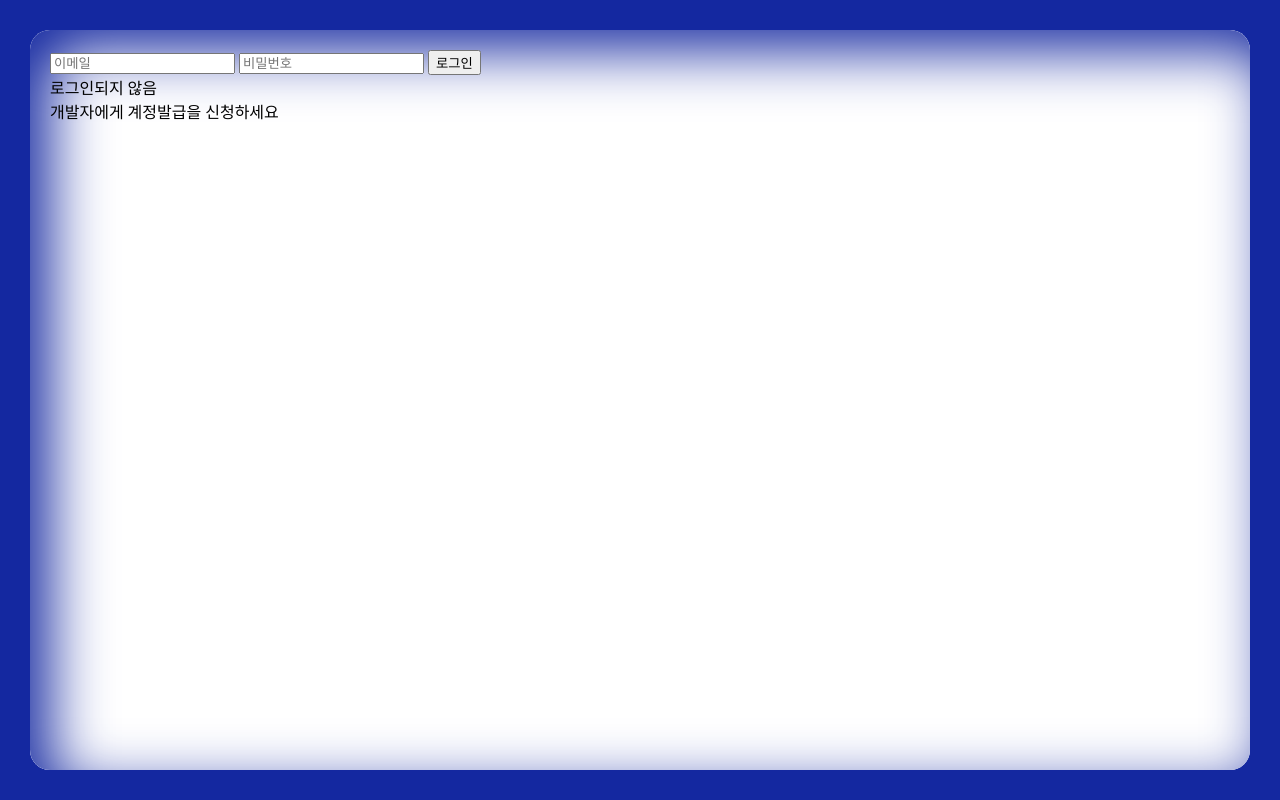
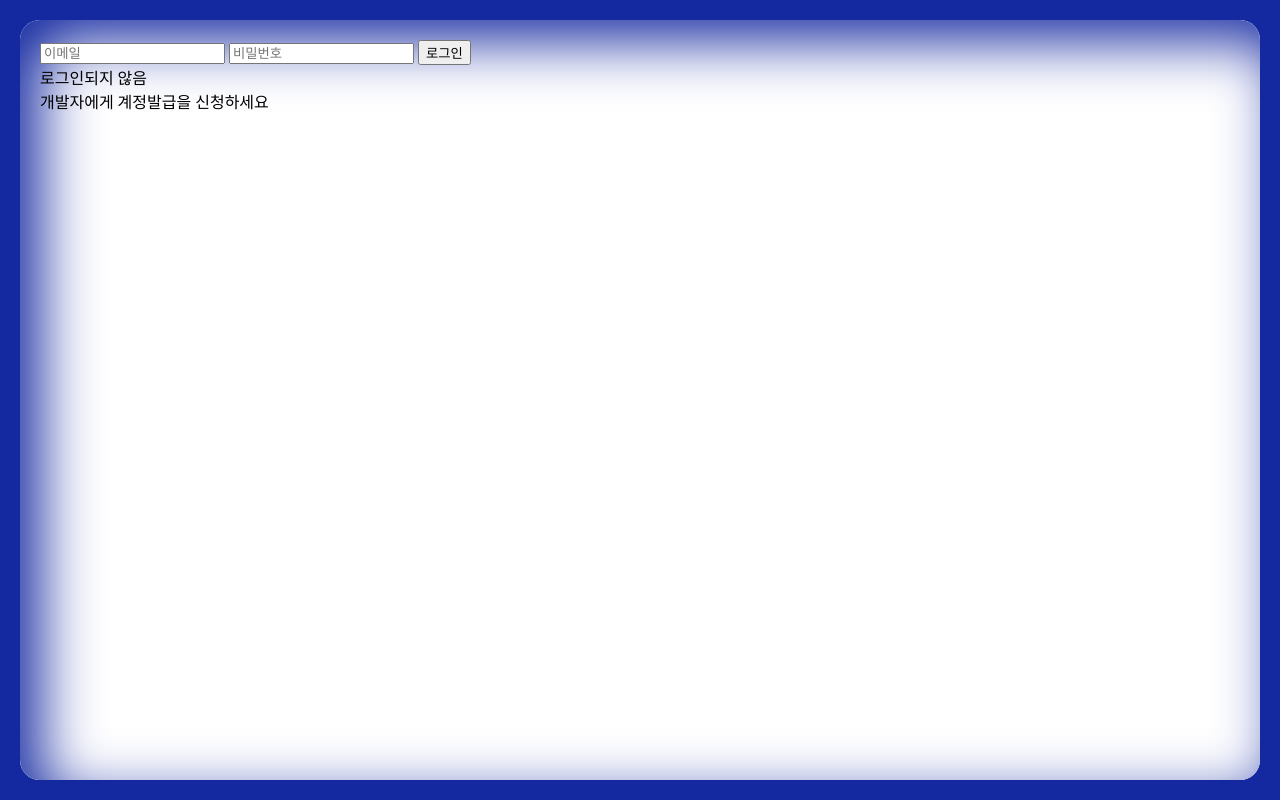
Before and after one commit to nyeohijyul/eotlqhem, a SvelteKit app: page / in a window 1280 px wide. Built offline with nearby package versions, Linux system fonts and the light colour scheme.

Commit message:
디자인 수정

```diff
--- a/src/routes/+page.svelte
+++ b/src/routes/+page.svelte
@@ -77,10 +77,10 @@
 <style>
     #container {
         position: fixed;
-        top: 30px;
-        left: 30px;
-        right: 30px;
-        bottom: 30px;
+        top: 20px;
+        left: 20px;
+        right: 20px;
+        bottom: 20px;
         box-sizing: border-box;
         background-color: white;
         padding: 20px;
```
